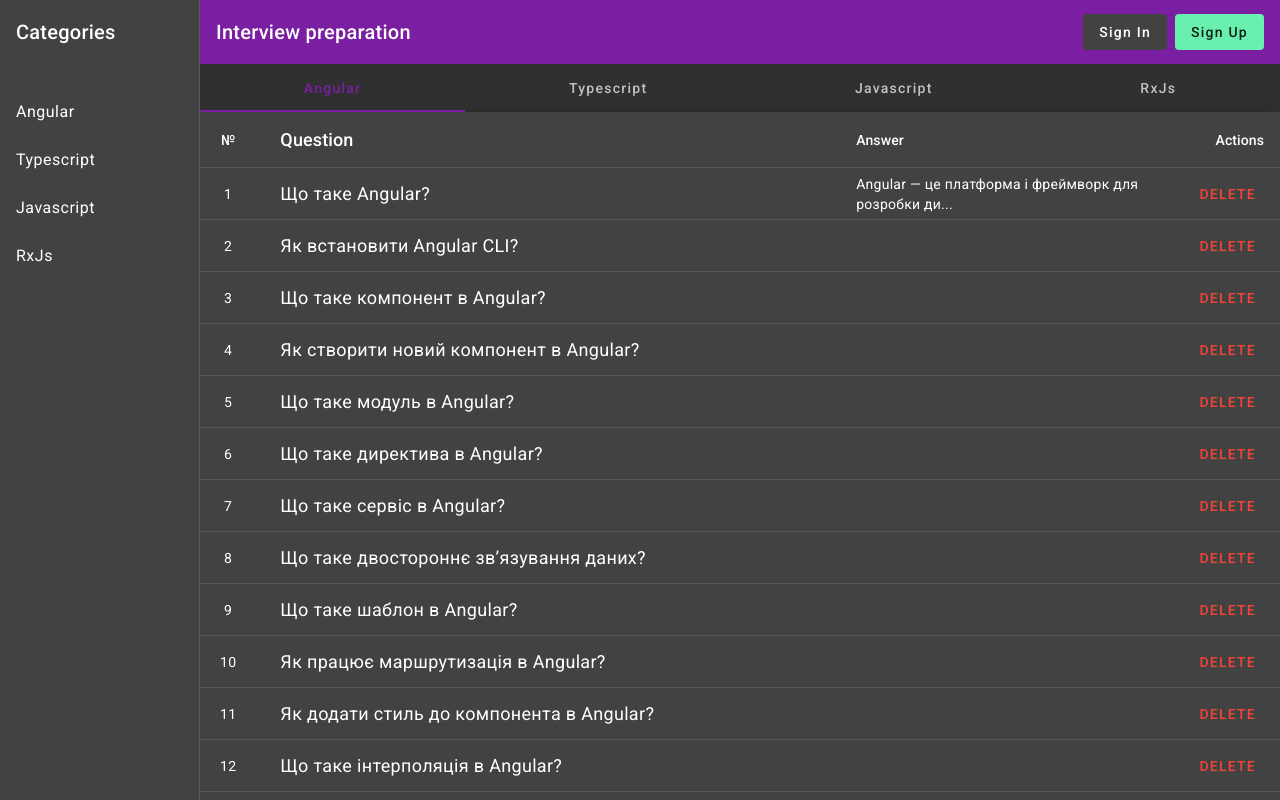
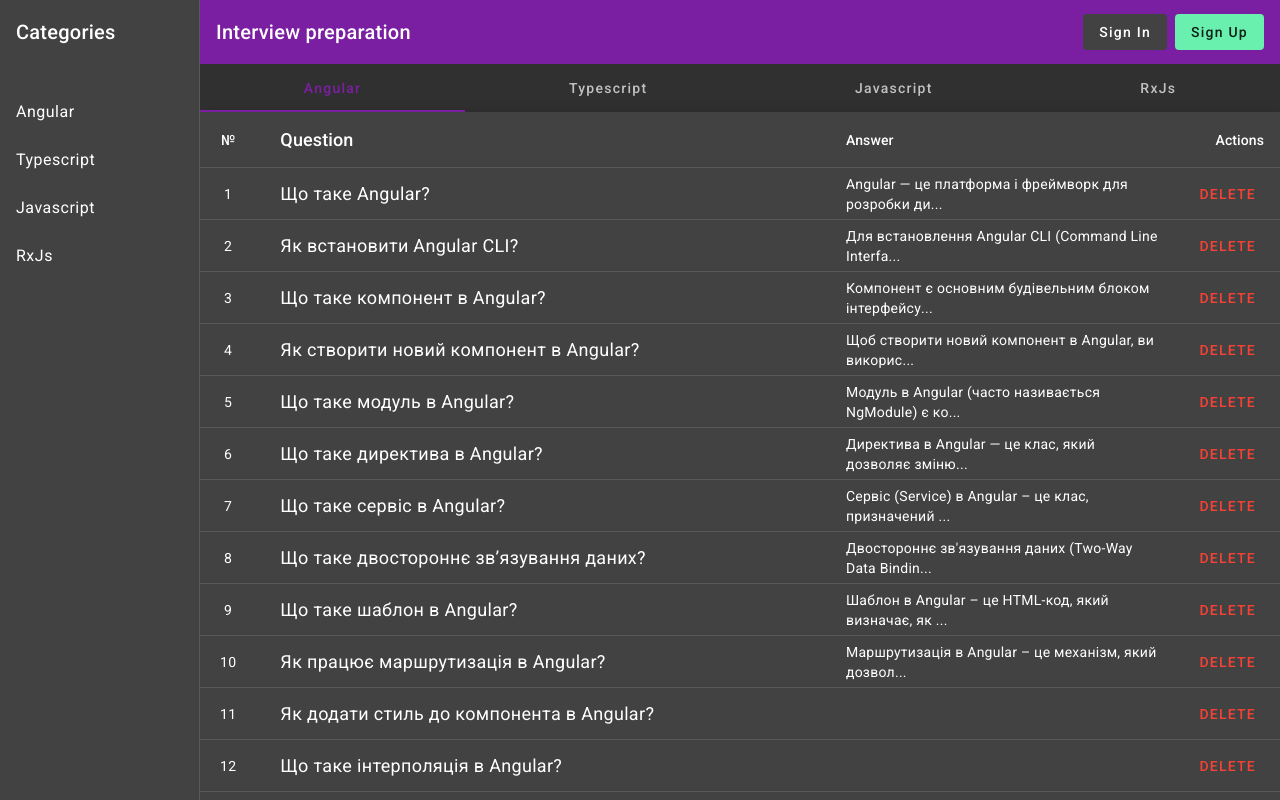
Before and after one commit to Lorat1403/interview-helper, an Angular app: page /categories/angular in a window 1280 px wide. Built offline with nearby package versions, Linux system fonts and the light colour scheme.

Commit message:
add answers for category config

```diff
--- a/src/app/components/category/category.config.ts
+++ b/src/app/components/category/category.config.ts
@@ -36,24 +36,48 @@
     {
       id: 2,
       question: 'Як встановити Angular CLI?',
+      answer: 'Для встановлення Angular CLI (Command Line Interface) вам потрібен встановлений Node.js і npm (Node Package Manager). Ви встановлюєте Angular CLI глобально на вашій системі за допомогою команди npm install -g @angular/cli у терміналі або командному рядку. CLI є ключовим інструментом для ініціалізації, розробки та підтримки Angular-додатків. Після встановлення ви можете використовувати команду ng для виконання різних завдань, таких як створення проєктів, генерація коду та запуск сервера розробки.',
     },
     {
       id: 3,
       question: 'Що таке компонент в Angular?',
+      answer:'Компонент є основним будівельним блоком інтерфейсу користувача в Angular-додатку. Він керує частиною екрана, яку Angular називає поданням (view). Кожен компонент складається з трьох ключових частин: TypeScript-класу, який містить логіку, HTML-шаблону, який визначає, що відображається, і CSS-стилів, які контролюють зовнішній вигляд. Клас компонента також містить декоратор @Component, який надає метадані, такі як селектор для використання в шаблонах. Компоненти можуть бути вкладеними, що дозволяє створювати складні інтерфейси шляхом комбінування простих компонентів. Вони також підтримують зв’язування даних і обробку подій, що робить їх інтерактивними. Компоненти є ключовою частиною архітектури Angular і сприяють модульності та повторному використанню коду.',
     },
     {
       id: 4,
       question: 'Як створити новий компонент в Angular?',
+      answer:'Щоб створити новий компонент в Angular, ви використовуєте команду Angular CLI ng generate component <назва-компонента>. Ця команда автоматично генерує всі необхідні файли для компонента (файл класу .ts, шаблон .html, стилі .css або .scss та файл тестування .spec.ts). CLI також автоматично реєструє або декларує новий компонент у найближчому модулі Angular (зазвичай AppModule). Ви також можете використовувати скорочену команду ng g c <назва-компонента>.',
     },
     {
       id: 5,
       question: 'Що таке модуль в Angular?',
+      answer: "Модуль в Angular (часто називається NgModule) є контейнером для логічно пов'язаного блоку коду, такого як компоненти, сервіси та інші провайдери. Кожен Angular-додаток має принаймні один кореневий модуль, який зазвичай називається AppModule, що виконує початкове завантаження. Модулі використовуються для організації додатку, декларування того, які компоненти, директиви та пайпи належать до нього, та експортування функціональності для використання іншими модулями. Вони також допомагають Angular зрозуміти, як компілювати код та які функції доступні.",
     },
-    { id: 6, question: 'Що таке директива в Angular?' },
-    { id: 7, question: 'Що таке сервіс в Angular?' },
-    { id: 8, question: 'Що таке двостороннє зв’язування даних?' },
-    { id: 9, question: 'Що таке шаблон в Angular?' },
-    { id: 10, question: 'Як працює маршрутизація в Angular?' },
+    {
+      id: 6,
+      question: 'Що таке директива в Angular?',
+      answer: "Директива в Angular — це клас, який дозволяє змінювати поведінку або зовнішній вигляд елементів DOM (Document Object Model). Існують три основні типи директив: структурні директиви, які змінюють структуру DOM (наприклад, *ngIf, *ngFor); атрибутивні директиви, які змінюють вигляд або поведінку елементів (наприклад, ngClass, ngStyle); і компоненти, які є спеціальним типом директив з власним шаблоном. Директиви дозволяють розробникам створювати повторно використовувані функції та покращувати взаємодію користувача з додатком.",
+     },
+    {
+      id: 7,
+      question: 'Що таке сервіс в Angular?',
+      answer: "Сервіс (Service) в Angular – це клас, призначений для виконання специфічних завдань, які не пов'язані безпосередньо з відображенням даних, наприклад, отримання даних із сервера, логування або обмін даними між компонентами. Вони дозволяють відокремити логіку обробки даних від логіки відображення, роблячи код чистішим та повторно використовуваним. Сервіси зазвичай надаються (реєструються) в системі впровадження залежностей (Dependency Injection) Angular, що дозволяє компонентам легко їх використовувати.",
+    },
+    {
+      id: 8,
+      question: 'Що таке двостороннє зв’язування даних?',
+      answer: "Двостороннє зв'язування даних (Two-Way Data Binding) – це механізм в Angular, який забезпечує автоматичну синхронізацію між даними в моделі (властивості в класі компонента) і поданням (значенням елемента форми в HTML-шаблоні). Коли дані змінюються в моделі, вони автоматично оновлюються в поданні, і навпаки: коли користувач змінює дані в елементі введення (наприклад, у полі input), це значення автоматично оновлює відповідну властивість у моделі",
+    },
+    {
+      id: 9,
+      question: 'Що таке шаблон в Angular?',
+      answer: "Шаблон в Angular – це HTML-код, який визначає, як має виглядати інтерфейс користувача. Шаблони можуть містити Angular-специфічні синтаксиси, такі як директиви та вирази, які дозволяють інтерактивно відображати дані з компонентів. Шаблони можуть бути простими або складними, включаючи компоненти, структурні директиви (наприклад, *ngIf, *ngFor) та атрибутивні директиви (наприклад, ngClass, ngStyle). Вони є важливою частиною архітектури Angular, оскільки відокремлюють логіку відображення від бізнес-логіки додатку.",
+    },
+    {
+      id: 10,
+      question: 'Як працює маршрутизація в Angular?',
+      answer: "Маршрутизація в Angular – це механізм, який дозволяє навігацію між різними компонентами або сторінками в односторінковому додатку (SPA). Вона реалізується за допомогою Angular Router, який керує URL-адресами та відображенням відповідних компонентів на основі цих адрес. Ви визначаєте маршрути в конфігурації маршрутизатора, вказуючи шлях (URL) і відповідний компонент. Коли користувач переходить за певним URL, Angular Router завантажує відповідний компонент і відображає його у визначеному місці в шаблоні (зазвичай за допомогою <router-outlet>). Маршрутизація також підтримує параметри маршрутів, захист маршрутів (route guards) та lazy loading для оптимізації продуктивності додатку.",
+    },
     { id: 11, question: 'Як додати стиль до компонента в Angular?' },
     { id: 12, question: 'Що таке інтерполяція в Angular?' },
     { id: 13, question: 'Що таке *ngIf директива?' },
```
